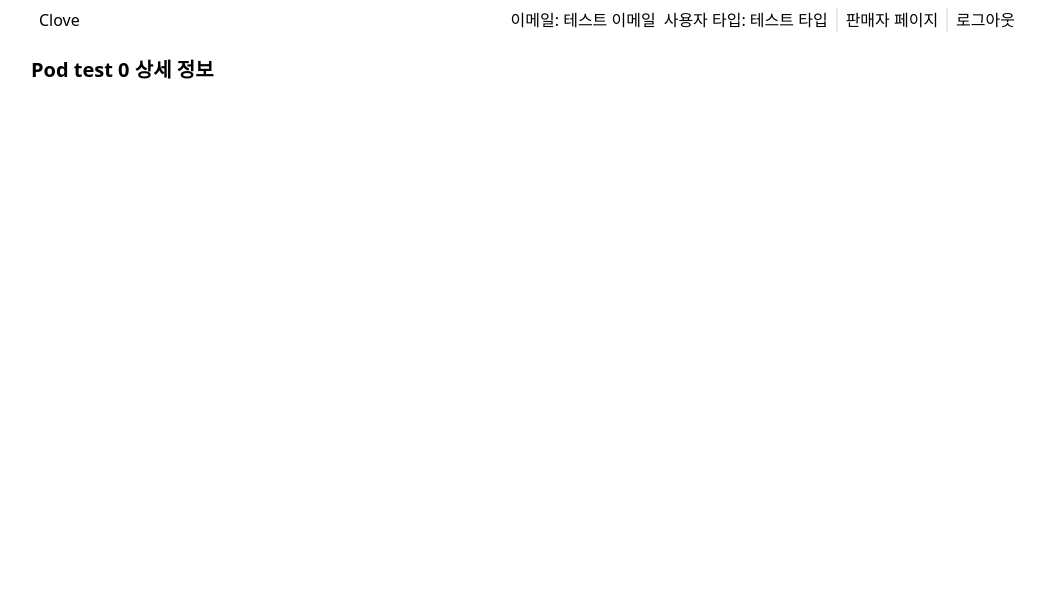
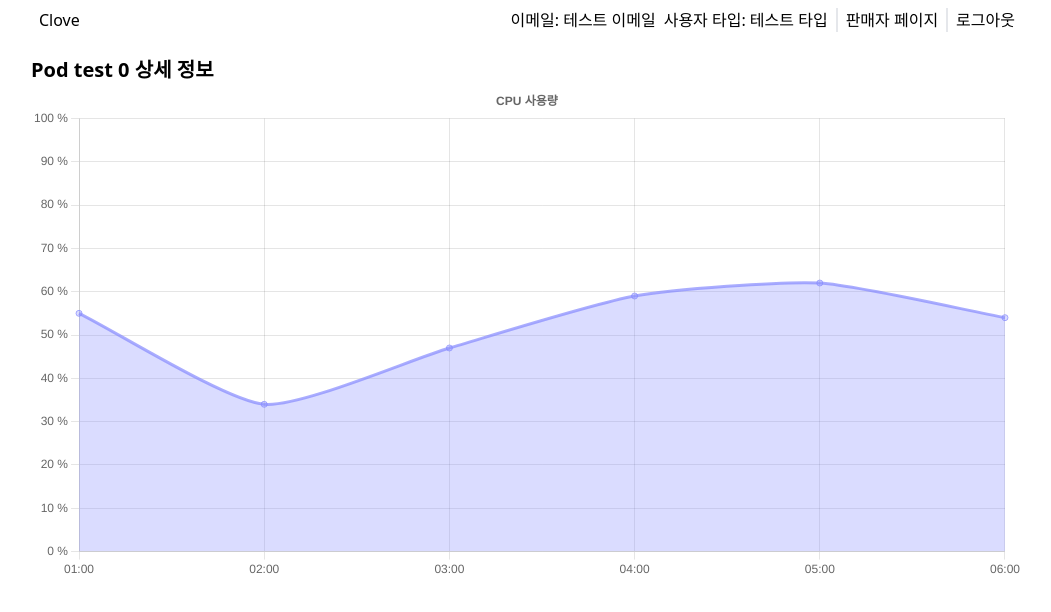
Before and after one commit to clove-pnu/FE-Ticket, a React app: page /owner/podDetail/test0 in a window 1280 px wide. Both pictures are taken after typing "Sample", "Sample123" into the empty fields and a click on the button "로그인". Shown: the top 612 px of the page, without its empty margins (113-1164 px from the left). Built offline with nearby package versions, Linux system fonts and the light colour scheme.

Commit message:
feat: 대시보드 컴포넌트 임시 구현

```diff
--- a/package.json
+++ b/package.json
@@ -13,7 +13,9 @@
   "license": "ISC",
   "dependencies": {
     "axios": "^1.7.2",
+    "chart.js": "^4.4.3",
     "react": "^18.3.1",
+    "react-chartjs-2": "^5.2.0",
     "react-dom": "^18.3.1",
     "react-router-dom": "^6.24.1"
   },
--- /dev/null
+++ b/src/components/deploy/Dashboard.tsx
@@ -0,0 +1,58 @@
+import {
+  Chart as ChartJS, LineElement, PointElement, LinearScale, Title,
+  CategoryScale,
+  Tooltip,
+  Filler,
+} from 'chart.js';
+import { callback } from 'chart.js/dist/helpers/helpers.core';
+import { Line } from 'react-chartjs-2';
+
+ChartJS.register(LineElement, PointElement, LinearScale, Title, CategoryScale, Tooltip, Filler);
+
+export default function Dashboard() {
+  const SampleData = {
+    labels: ['01:00', '02:00', '03:00', '04:00', '05:00', '06:00'],
+    datasets: [
+      {
+        label: 'CPU 사용량',
+        data: [55, 34, 47, 59, 62, 54],
+        fill: true,
+        backgroundColor: 'rgba(134, 138, 254, 0.3)',
+        borderColor: 'rgba(134, 138, 254, 0.7)',
+        tension: 0.2,
+      },
+    ],
+  };
+
+  const options = {
+    responsive: true,
+    plugins: {
+      legend: {
+        position: 'top' as const,
+      },
+      title: {
+        display: true,
+        text: 'CPU 사용량',
+      },
+    },
+    scales: {
+      y: {
+        min: 0,
+        max: 100,
+        ticks: {
+          callback: (value) => `${value} %`,
+        },
+      },
+    },
+    interaction: {
+      mode: 'index' as const,
+      intersect: false,
+    },
+  };
+
+  return (
+    <div>
+      <Line data={SampleData} options={options} />
+    </div>
+  );
+}
--- a/src/pages/deploy/PodDetailPage.tsx
+++ b/src/pages/deploy/PodDetailPage.tsx
@@ -1,7 +1,10 @@
+import Dashboard from '../../components/deploy/Dashboard';
+
 export default function PodDetailPage() {
   return (
     <main>
       <h1 className="text-xl font-bold">Pod test 0 상세 정보</h1>
+      <Dashboard />
     </main>
   );
 }
```
Also changed, not shown: 1 other file (tests, documents, lock files or other folders).
